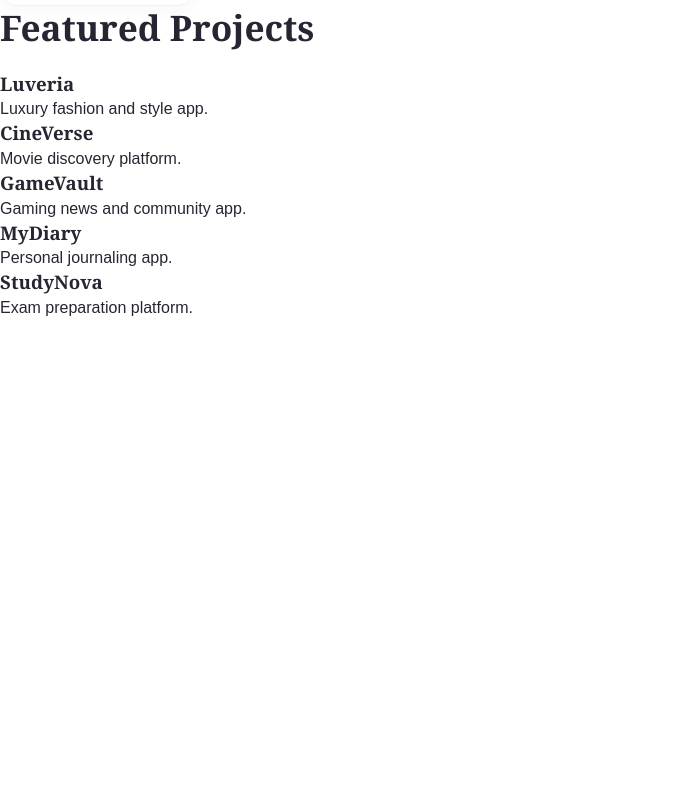
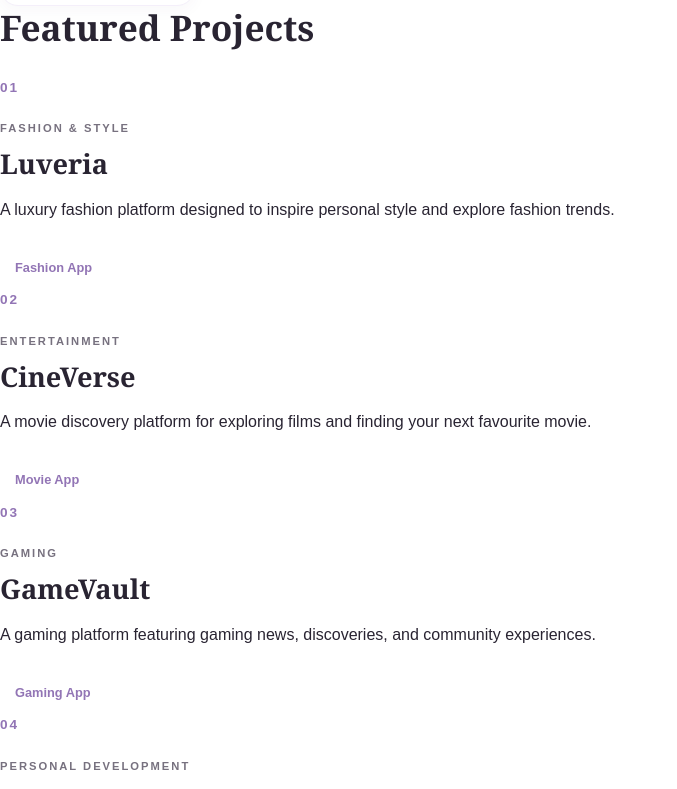
Before and after one commit to Alexis-coder8/PORTFOLIO, a React (Vite) app in the folder alexis-portfolio/: page / in a window 1280 px wide. Shown: the part 1531-2320 px from the top of the page, without its empty margins (0-677 px from the left). Before the commit the page ends 1852 px from the top, so only its background shows below. Built offline with nearby package versions, Linux system fonts and the light colour scheme.

Commit message:
Projects

```diff
--- a/alexis-portfolio/src/App.css
+++ b/alexis-portfolio/src/App.css
@@ -369,3 +369,39 @@ button:hover {
   transform: translateY(-5px);
   box-shadow: 0 12px 28px rgba(80, 50, 110, 0.1);
 }
+
+/* Featured Projects */
+.project-number {
+  color: var(--deep-lavender);
+  font-size: 0.85rem;
+  font-weight: bold;
+  letter-spacing: 2px;
+}
+
+.project-category {
+  color: var(--grey);
+  font-size: 0.7rem;
+  font-weight: bold;
+  letter-spacing: 2px;
+  margin: 18px 0 10px;
+}
+
+.project-card h3 {
+  font-size: 1.7rem;
+  margin-bottom: 15px;
+}
+
+.project-card p {
+  line-height: 1.8;
+}
+
+.project-tag {
+  display: inline-block;
+  margin-top: 25px;
+  padding: 7px 15px;
+  background-color: var(--white);
+  color: var(--deep-lavender);
+  border-radius: 20px;
+  font-size: 0.8rem;
+  font-weight: bold;
+}
--- a/alexis-portfolio/src/App.tsx
+++ b/alexis-portfolio/src/App.tsx
@@ -104,34 +104,66 @@ function App() {
       <section className="projects" id="projects">
         <h2>Featured Projects</h2>
 
+
 <div className="project-grid">
 
   <div className="project-card">
+    <span className="project-number">01</span>
+    <p className="project-category">FASHION & STYLE</p>
     <h3>Luveria</h3>
-            <p>Luxury fashion and style app.</p>
+    <p>
+      A luxury fashion platform designed to inspire
+      personal style and explore fashion trends.
+    </p>
+    <span className="project-tag">Fashion App</span>
   </div>
 
   <div className="project-card">
+    <span className="project-number">02</span>
+    <p className="project-category">ENTERTAINMENT</p>
     <h3>CineVerse</h3>
-            <p>Movie discovery platform.</p>
+    <p>
+      A movie discovery platform for exploring films
+      and finding your next favourite movie.
+    </p>
+    <span className="project-tag">Movie App</span>
   </div>
 
   <div className="project-card">
+    <span className="project-number">03</span>
+    <p className="project-category">GAMING</p>
     <h3>GameVault</h3>
-            <p>Gaming news and community app.</p>
+    <p>
+      A gaming platform featuring gaming news,
+      discoveries, and community experiences.
+    </p>
+    <span className="project-tag">Gaming App</span>
   </div>
 
   <div className="project-card">
+    <span className="project-number">04</span>
+    <p className="project-category">PERSONAL DEVELOPMENT</p>
     <h3>MyDiary</h3>
-            <p>Personal journaling app.</p>
+    <p>
+      A personal journaling application for recording
+      thoughts, reflections, and daily experiences.
+    </p>
+    <span className="project-tag">Journal App</span>
   </div>
 
   <div className="project-card">
+    <span className="project-number">05</span>
+    <p className="project-category">EDUCATION</p>
     <h3>StudyNova</h3>
-            <p>Exam preparation platform.</p>
+    <p>
+      An exam preparation platform designed to
+      support learning and effective studying.
+    </p>
+    <span className="project-tag">Education App</span>
   </div>
 
 </div>
+
       </section>
 
     </div>
```
Lines whose indentation alone changed are shown as unchanged.
